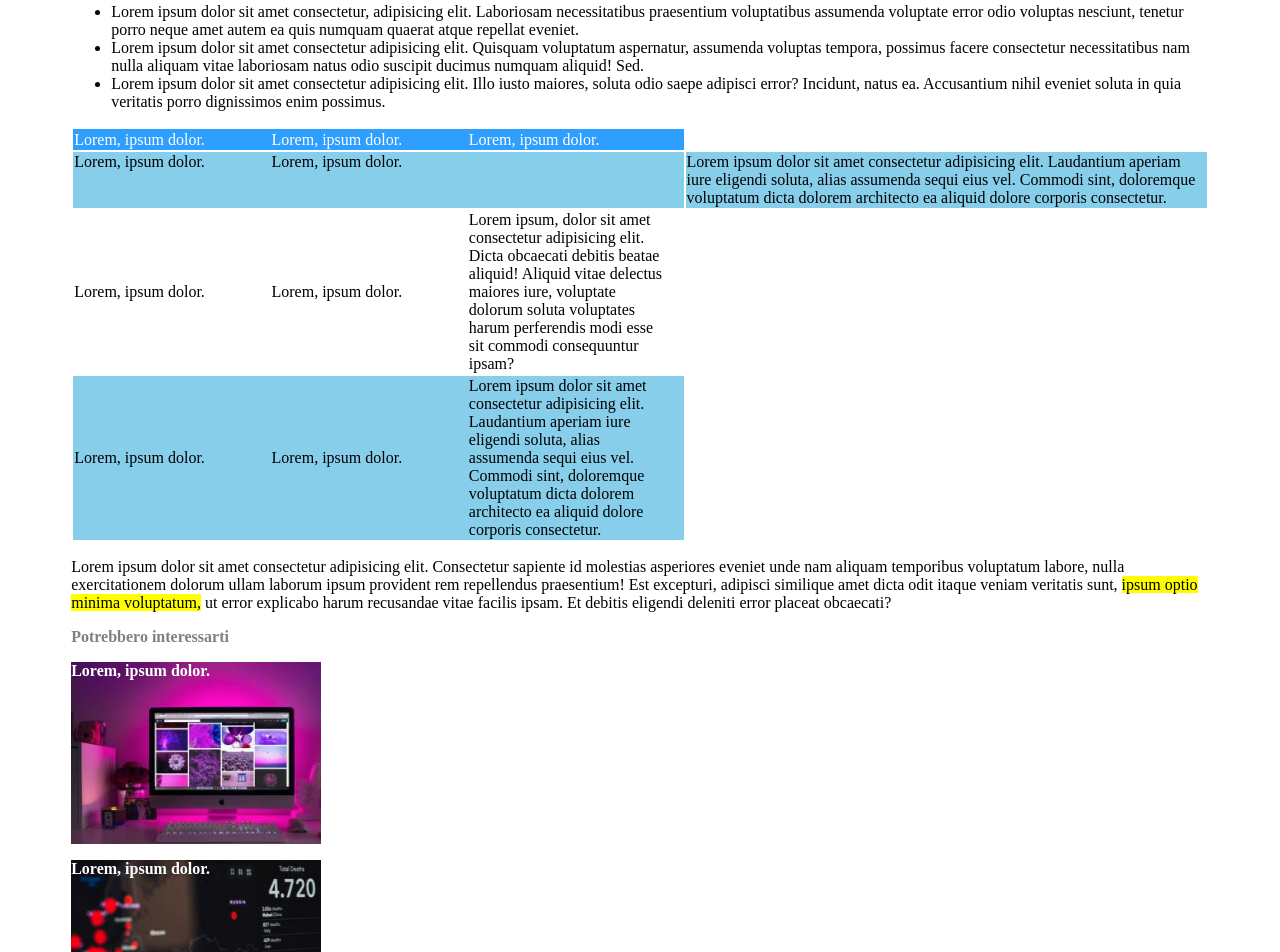
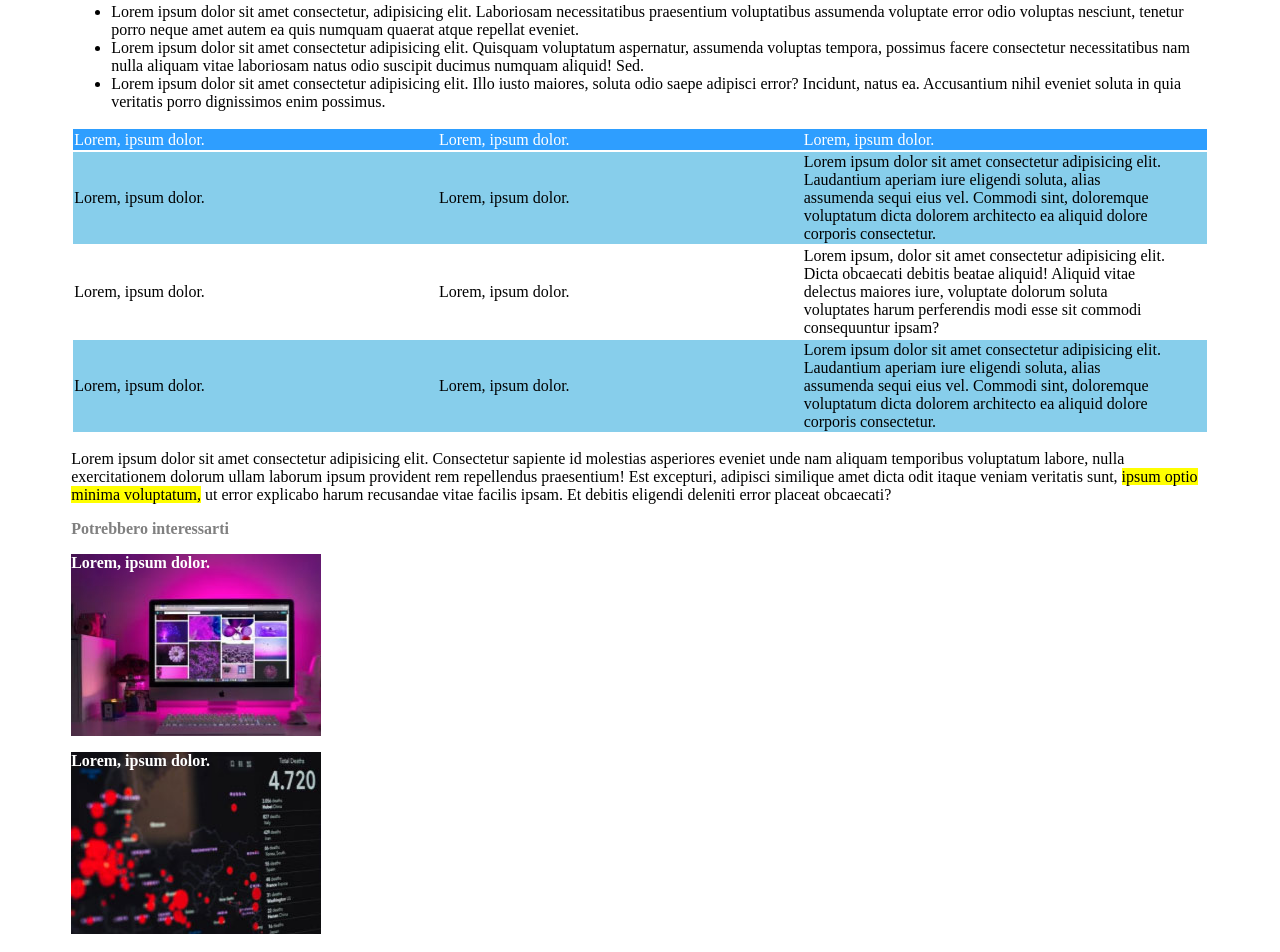
Before and after one commit to Giulia-Ciampelli/html-css-booleaner, a plain HTML site: page index.html in a window 1280 px wide. Shown: the part 899-1851 px from the top of the page. Drawn offline with Linux system fonts and the light colour scheme.

Commit message:
correct table attribute

```diff
--- a/index.html
+++ b/index.html
@@ -64,7 +64,7 @@
             <tr class="skyblue">
                 <td class="row1">Lorem, ipsum dolor.</td>
                 <td class="row1">Lorem, ipsum dolor.</td>
-                <td class="row2">Lorem ipsum dolor sit amet consectetur adipisicing elit. Laudantium aperiam iure eligendi soluta, alias assumenda sequi eius vel. Commodi sint, doloremque voluptatum dicta dolorem architecto ea aliquid dolore corporis consectetur.</td>
+                <td class="row1">Lorem ipsum dolor sit amet consectetur adipisicing elit. Laudantium aperiam iure eligendi soluta, alias assumenda sequi eius vel. Commodi sint, doloremque voluptatum dicta dolorem architecto ea aliquid dolore corporis consectetur.</td>
             </tr>
 
             <tr>
```
